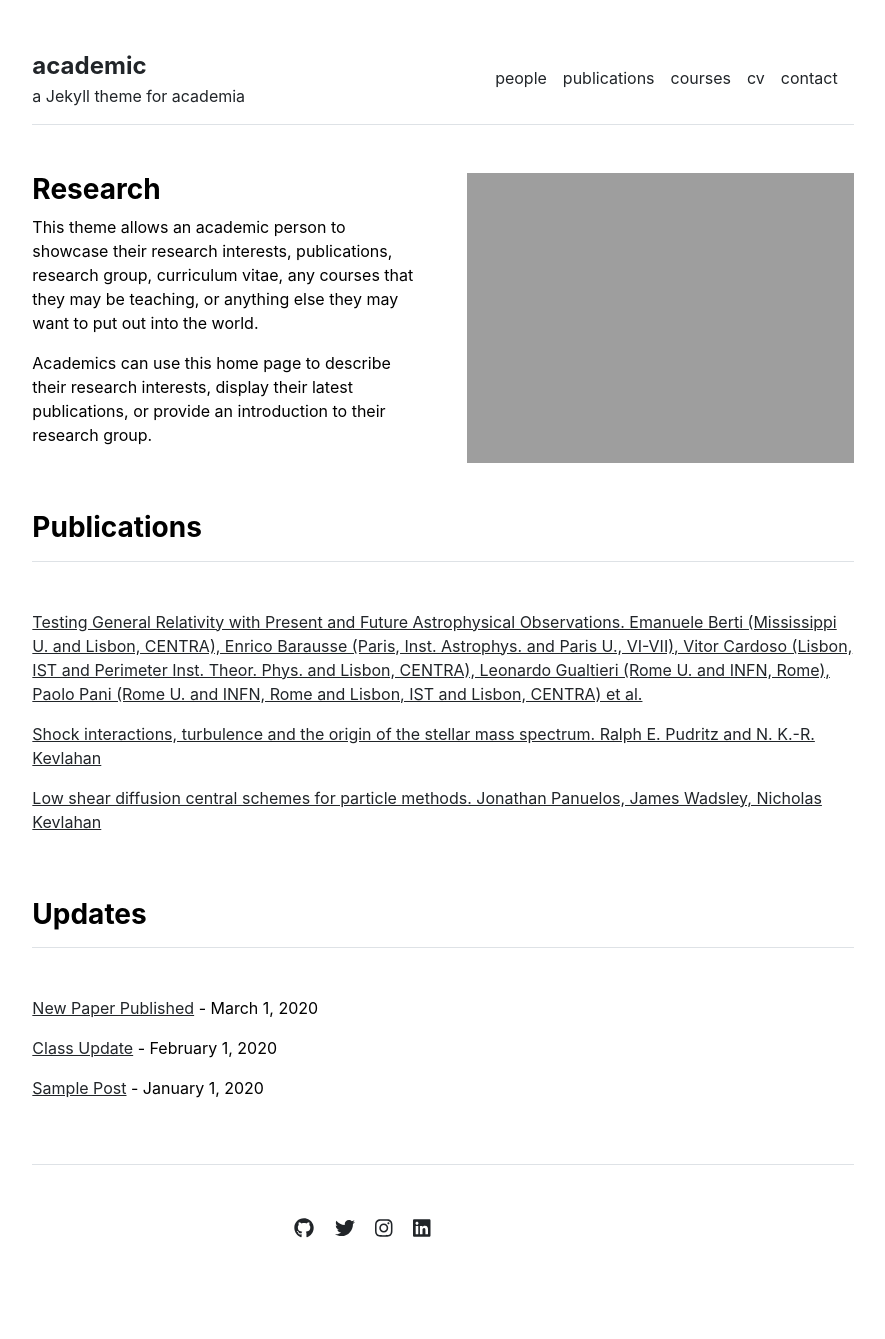
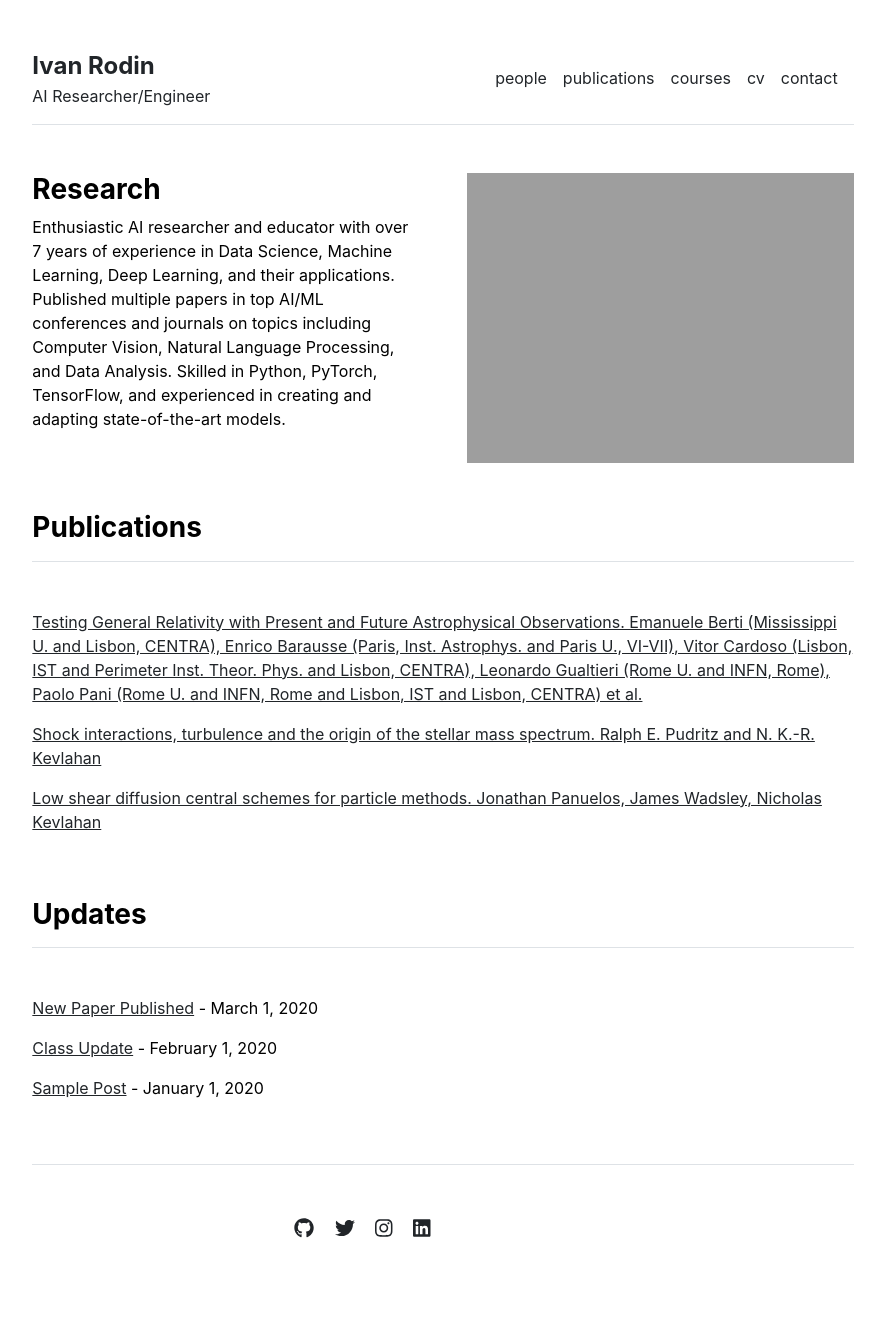
Before and after one commit to RodinIvan/RodinIvan.github.io, a Jekyll site: the page built from index.md, in a window 1280 px wide. Shown: the whole page, without its empty margins (197-1082 px from the left). Built offline with Jekyll 4.4.1, drawn with Linux system fonts in a browser that asks for light colours.

Commit message:
upd template

```diff
--- a/_config.yml
+++ b/_config.yml
@@ -1,4 +1,4 @@
 url: "" # the base hostname & protocol for your site, e.g. http://example.com
 baseurl: "" # the subpath of your site, e.g. /blog
-title: "academic" # the name of your site, e.g. ACME Corp.
-description: "a Jekyll theme for academia"
+title: "Ivan Rodin" # the name of your site, e.g. ACME Corp.
+description: "AI Researcher/Engineer"
--- a/index.md
+++ b/index.md
@@ -3,6 +3,4 @@ layout: home
 title: "Home"
 ---
 
-This theme allows an academic person to showcase their research interests, publications, research group, curriculum vitae, any courses that they may be teaching, or anything else they may want to put out into the world.
-
-Academics can use this home page to describe their research interests, display their latest publications, or provide an introduction to their research group.
+Enthusiastic AI researcher and educator with over 7 years of experience in Data Science, Machine Learning, Deep Learning, and their applications. Published multiple papers in top AI/ML conferences and journals on topics including Computer Vision, Natural Language Processing, and Data Analysis. Skilled in Python, PyTorch, TensorFlow, and experienced in creating and adapting state-of-the-art models.
```
